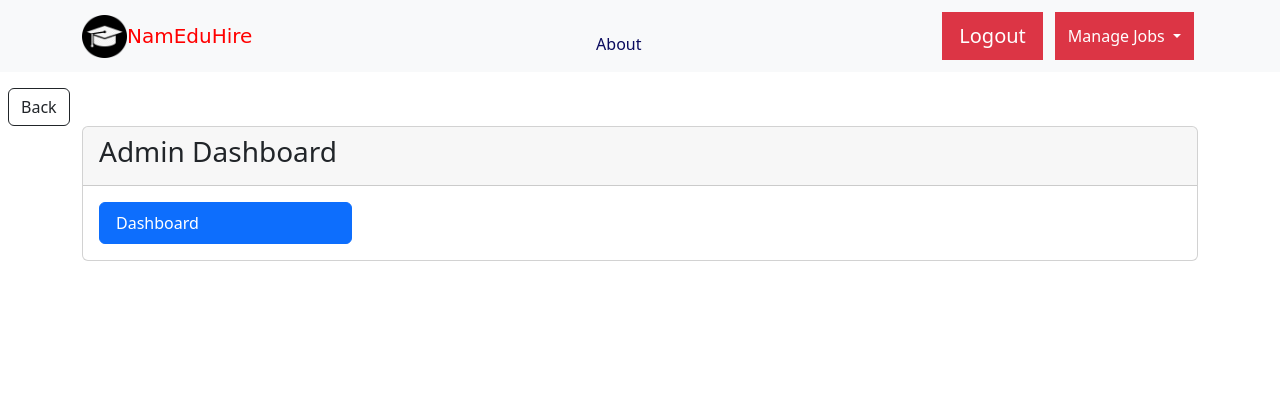
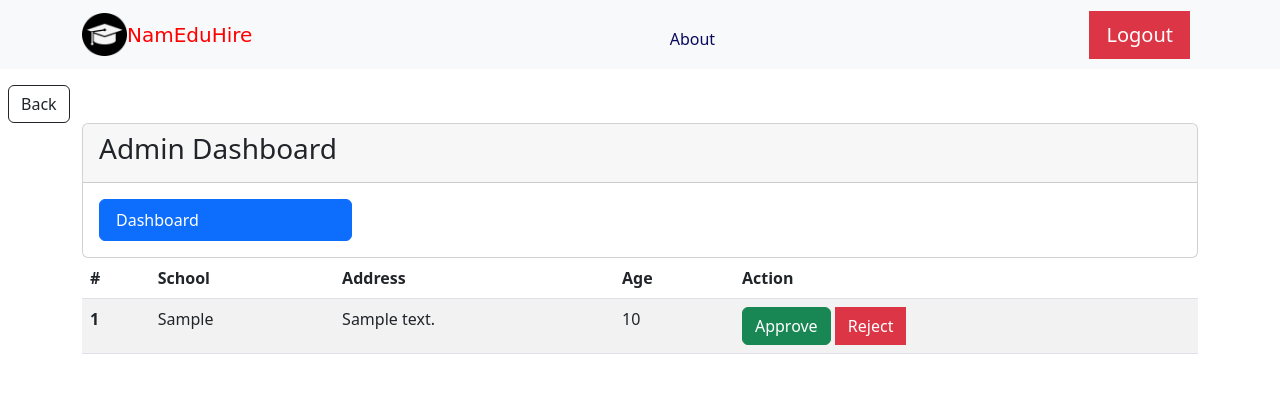
Before and after one commit to DenilsonUariua/Teachers-Recruitmet-system, a PHP site: page /Teachers-Recruitmet-system/adminDashboard.php in a window 1280 px wide. Shown: the top 393 px of the page. Run offline with PHP 8.4, Linux system fonts and the light colour scheme; the visitor is signed in with stand-in values (Sample User, id 1); tables that the repository leaves empty or names only in its code hold one stand-in row (values such as "Sample post").

Commit message:
added admin dasboard

```diff
--- a/adminDashboard.php
+++ b/adminDashboard.php
@@ -37,6 +37,41 @@
                 </div>
             </div>
         </div>
+        <?php
+        // get all the employer_requests from the db
+        $sql = "SELECT * FROM employer_request";
+        // display in table
+        $result = mysqli_query($db, $sql);
+        if (mysqli_num_rows($result) > 0) {
+            echo "<table class='table table-striped table-hover'>
+            <thead>
+                <tr>
+                    <th scope='col'>#</th>
+                    <th scope='col'>School</th>
+                    <th scope='col'>Address</th>
+                    <th scope='col'>Age</th>
+                    <th scope='col'>Action</th>
+                </tr>
+            </thead>
+            <tbody>";
+            while ($row = $result->fetch_assoc()) {
+                echo "<tr>
+                    <th scope='row'>" . $row['id'] . "</th>
+                    <td>" . $row['school'] . "</td>
+                    <td>" . $row['address'] . "</td>
+                    <td>" . $row['age'] . "</td>
+                    <td>
+                        <a href='approveEmployer.php?username=" . $row['username'] . "' class='btn btn-success'>Approve</a>
+                        <a href='rejectEmployer.php?username=" . $row['username'] . "' class='btn btn-danger'>Reject</a>
+                    </td>
+                </tr>";
+            }
+            echo "</tbody>
+            </table>";
+        } else {
+            echo "No requests";
+        }
+        ?>
     </div>
 </body>
 
--- a/header.php
+++ b/header.php
@@ -62,15 +62,6 @@ include_once 'dbConfig.php';
                             Logout
                         </button>
                     </a>
-                    <div class="dropdown m-1">
-                        <button style="border-radius: 0; height: 3rem;" class="btn btn-danger dropdown-toggle" type="button" data-bs-toggle="dropdown" aria-expanded="false">
-                            Manage Jobs
-                        </button>
-                        <ul class="dropdown-menu">
-                            <li><a class="dropdown-item" href="applicationsPosted.php">See Applications</a></li>
-                            <li><a class="dropdown-item" href="jobsPosted.php">See Job Post</a></li>
-                        </ul>
-                    </div>
 
                 <?php } elseif ($_SESSION['role'] == 'Job Seeker') { ?>
                     <li class="nav-item">
```
Also changed, not shown: approveEmployer.php (added, +14 -0 lines), login.php (+13 -0 lines), registration.php (+7 -4 lines), rejectEmployer.php (added, +11 -0 lines).
